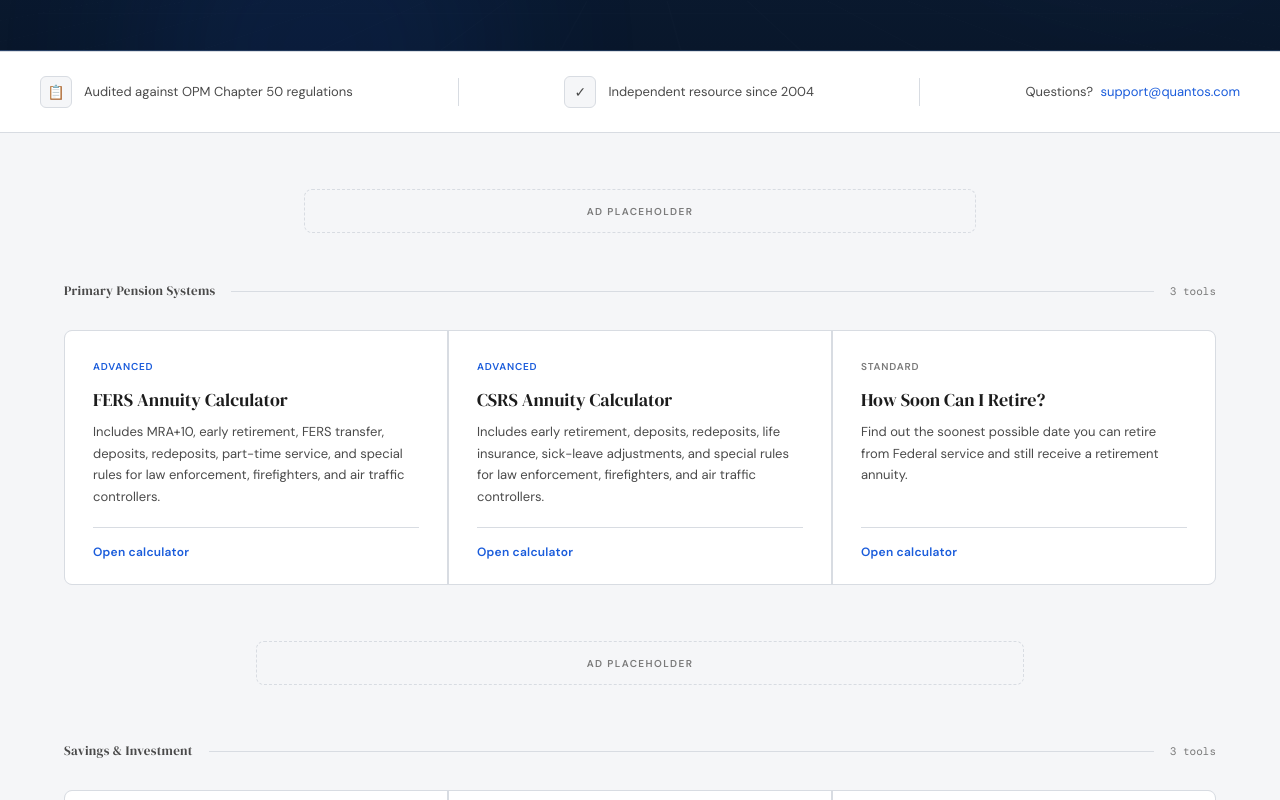
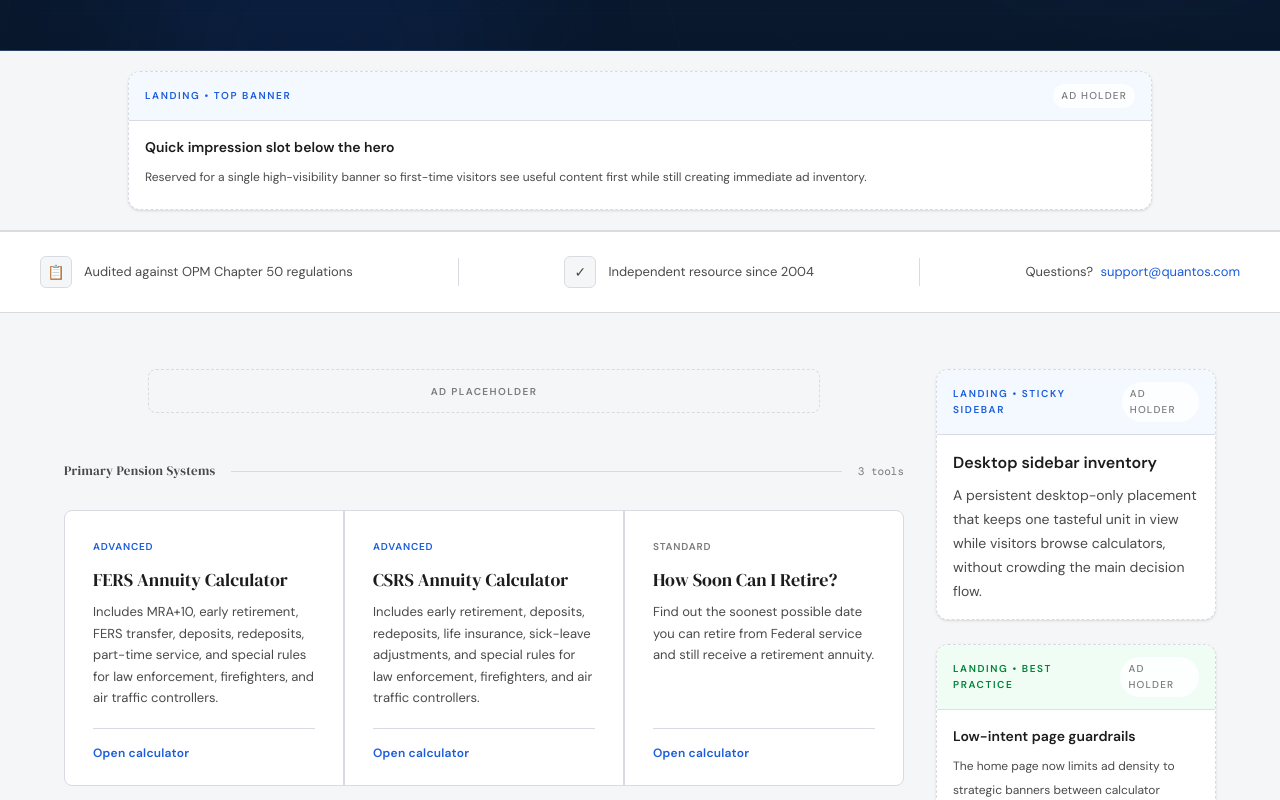
Before and after one commit to rscboy/quantos, a React (Vite) app: page / in a window 1280 px wide. Shown: the part 600-1400 px from the top of the page. Built offline with nearby package versions, Linux system fonts and the light colour scheme.

Commit message:
Add strategic ad placement holders

```diff
--- a/src/App.tsx
+++ b/src/App.tsx
@@ -16,6 +16,7 @@ import { MilitaryDepositCalculator } from './components/MilitaryDepositCalculato
 import { NewMemberModal } from './components/NewMemberModal';
 import { FullRetirementAnalysis } from './components/FullRetirementAnalysis';
 import { SocialSecurityEstimator } from './components/SocialSecurityEstimator';
+import { AdPlacement } from './components/AdPlacement';
 
 const CALCULATOR_VIEWS = new Set([
   'fers',
@@ -99,6 +100,16 @@ export default function App() {
         {view === 'ss' && <SocialSecurityEstimator onBack={() => handleNavigate('home')} linkedData={linkedCalculatorData} onLinkedDataChange={handleLinkedDataUpdate} />}
       </div>
 
+      <div className="fixed inset-x-4 bottom-4 z-30 md:hidden">
+        <AdPlacement
+          label={view === 'home' ? 'Mobile • Landing' : 'Mobile • Sticky Bottom'}
+          title={view === 'home' ? 'Mobile inline inventory for discovery traffic' : 'Sticky mobile ad holder during calculator sessions'}
+          description={view === 'home' ? 'Compact mobile placement that preserves the hero and calculator list while still exposing a monetizable slot.' : 'Designed for small screens with a compact height so it stays visible without overtaking input fields or the results area.'}
+          compact
+          className="shadow-lg"
+        />
+      </div>
+
       <Footer setView={handleNavigate} />
 
       <NewMemberModal
--- /dev/null
+++ b/src/components/AdPlacement.tsx
@@ -0,0 +1,52 @@
+import React from 'react';
+
+type AdPlacementProps = {
+  label: string;
+  title: string;
+  description: string;
+  className?: string;
+  accent?: 'blue' | 'green' | 'amber';
+  sticky?: boolean;
+  compact?: boolean;
+  refreshToken?: number;
+};
+
+const ACCENT_STYLES: Record<NonNullable<AdPlacementProps['accent']>, string> = {
+  blue: 'border-blue/20 bg-blue-50/70 text-blue',
+  green: 'border-green-200 bg-green-50 text-green-700',
+  amber: 'border-amber-200 bg-amber-50 text-amber-700',
+};
+
+export function AdPlacement({
+  label,
+  title,
+  description,
+  className = '',
+  accent = 'blue',
+  sticky = false,
+  compact = false,
+  refreshToken,
+}: AdPlacementProps) {
+  return (
+    <div
+      className={[
+        'overflow-hidden rounded-xl border border-dashed border-border bg-white shadow-sm',
+        sticky ? 'lg:sticky lg:top-24' : '',
+        className,
+      ].join(' ')}
+      aria-label={`${label} advertisement placeholder`}
+      data-refresh-token={refreshToken ?? 0}
+    >
+      <div className={`flex items-center justify-between gap-3 border-b border-border px-4 py-3 ${ACCENT_STYLES[accent]}`}>
+        <span className="text-[10px] font-semibold uppercase tracking-[0.16em]">{label}</span>
+        <span className="rounded-full bg-white/80 px-2 py-1 text-[10px] font-medium uppercase tracking-[0.12em] text-text-3">
+          Ad Holder {refreshToken !== undefined ? `• ${refreshToken}` : ''}
+        </span>
+      </div>
+      <div className={`space-y-2 px-4 py-4 ${compact ? 'min-h-[88px]' : 'min-h-[132px]'}`}>
+        <h3 className={`font-semibold text-text ${compact ? 'text-sm' : 'text-base'}`}>{title}</h3>
+        <p className={`leading-6 text-text-2 ${compact ? 'text-xs' : 'text-sm'}`}>{description}</p>
+      </div>
+    </div>
+  );
+}
--- a/src/components/FullRetirementAnalysis.tsx
+++ b/src/components/FullRetirementAnalysis.tsx
@@ -1,6 +1,7 @@
-import React, { useMemo, useState } from 'react';
+import React, { useEffect, useMemo, useState } from 'react';
 import { LinkedCalculatorData, applyLinkedDataToFullAnalysis } from '../utils/calculatorLinking';
 import { FedEmployee, fedcalcApi } from '../services/fedcalcApi';
+import { AdPlacement } from './AdPlacement';
 
 type AnalysisStep =
   | 'background'
@@ -152,8 +153,15 @@ export function FullRetirementAnalysis({ onBack, linkedData }: { onBack: () => v
   const [isCalculating, setIsCalculating] = useState(false);
   const [reportData, setReportData] = useState<any>(null);
   const [timelineMode, setTimelineMode] = useState<'nominal' | 'real'>('real');
+  const [adRefreshCount, setAdRefreshCount] = useState(1);
 
   const currentStep = STEPS[stepIndex];
+
+  useEffect(() => {
+    if (stepIndex > 0) {
+      setAdRefreshCount((count) => count + 1);
+    }
+  }, [stepIndex]);
   const ageAtRetirement = useMemo(() => yearsBetween(formData.dateOfBirth, formData.dateRetire), [formData.dateOfBirth, formData.dateRetire]);
   const serviceYears = useMemo(() => yearsBetween(formData.dateServiceComp, formData.dateRetire), [formData.dateServiceComp, formData.dateRetire]);
   const high3FromHistory = useMemo(() => {
@@ -405,7 +413,7 @@ export function FullRetirementAnalysis({ onBack, linkedData }: { onBack: () => v
           </div>
         )}
 
-        <div className="grid grid-cols-1 lg:grid-cols-[280px_minmax(0,1fr)] gap-6">
+        <div className="grid grid-cols-1 xl:grid-cols-[280px_minmax(0,1fr)_240px] gap-6">
           <aside className="bg-white border border-border rounded-lg p-5 h-fit">
             <div className="text-xs uppercase tracking-[0.08em] text-text-3 mb-4">Scenario Builder</div>
             <div className="space-y-3">
@@ -447,6 +455,13 @@ export function FullRetirementAnalysis({ onBack, linkedData }: { onBack: () => v
                     <Metric label="Total service" value={formatYears(serviceYears)} />
                     <Metric label="Retirement system logic" value={systemLabel} />
                   </div>
+                  <AdPlacement
+                    label="Input Phase • Inline"
+                    title="Inline holder after the first core inputs"
+                    description="Inserted after the opening date and eligibility fields so engaged users encounter an ad during a natural pause, not before the form becomes useful."
+                    compact
+                    refreshToken={adRefreshCount}
+                  />
                   <div className="grid grid-cols-1 md:grid-cols-2 gap-6">
                     <Field label="Retirement System *" error={errors.bCSRS}>
                       <select name="bCSRS" value={formData.bCSRS || 'N'} onChange={handleChange} className={inputClass(errors.bCSRS)}>
@@ -510,6 +525,14 @@ export function FullRetirementAnalysis({ onBack, linkedData }: { onBack: () => v
                     <Field label="Projected future yearly earnings"><input type="number" name="fFutureYearsSalary" value={formData.fFutureYearsSalary || ''} onChange={handleChange} className={inputClass()} /></Field>
                     <Field label="Social Security estimate at retirement (annual)"><input type="number" name="fSocSec" value={formData.fSocSec || ''} onChange={handleChange} className={inputClass()} /></Field>
                   </div>
+                  <AdPlacement
+                    label="Input Phase • Inline"
+                    title="Mid-form pause point"
+                    description="Salary history tends to create review pauses, which makes this a better visibility point than interrupting the first field group."
+                    accent="green"
+                    compact
+                    refreshToken={adRefreshCount}
+                  />
                   <div className="pt-6 border-t border-border space-y-4">
                     <div className="flex items-center justify-between">
                       <h3 className="font-semibold text-text">Part-time service adjustments</h3>
@@ -658,6 +681,13 @@ export function FullRetirementAnalysis({ onBack, linkedData }: { onBack: () => v
 
               {currentStep.id === 'reports' && (
                 <div className="space-y-4">
+                  <AdPlacement
+                    label="Input Phase • Pre-Calculate"
+                    title="Small banner above Generate Report"
+                    description="A compact unit directly above the calculation action captures attention during the final review step without blocking the CTA."
+                    compact
+                    refreshToken={adRefreshCount}
+                  />
                   {REPORT_OPTIONS.map((option) => (
                     <label key={option.key} className="flex items-start gap-3 p-4 border border-border rounded-md hover:bg-gray-50">
                       <input type="checkbox" checked={formData[option.key] === 'Y'} onChange={(e) => setFormData((prev) => ({ ...prev, [option.key]: e.target.checked ? 'Y' : 'N' }))} className="mt-1" />
@@ -688,6 +718,13 @@ export function FullRetirementAnalysis({ onBack, linkedData }: { onBack: () => v
                     <Metric label="Net monthly annuity" value={`$${currency(summary.netMonthly)}`} />
                   </div>
 
+                  <AdPlacement
+                    label="Results • Post-Summary"
+                    title="High-value placement right after the results summary"
+                    description="Users typically linger here to absorb their annuity headline numbers, making this the strongest placeholder for premium post-result inventory."
+                    refreshToken={adRefreshCount}
+                  />
+
                   <div>
                     <h3 className="font-semibold text-text mb-3">Salary history breakdown</h3>
                     <div className="overflow-x-auto border border-border rounded-md">
@@ -709,6 +746,15 @@ export function FullRetirementAnalysis({ onBack, linkedData }: { onBack: () => v
                       </table>
                     </div>
                   </div>
+
+                  <AdPlacement
+                    label="Results • Between Sections"
+                    title="Inline holder before charts and breakdowns"
+                    description="This break separates the numeric summary from the deeper projection visuals, creating a natural between-sections impression slot."
+                    accent="green"
+                    compact
+                    refreshToken={adRefreshCount}
+                  />
 
                   <div className="rounded-xl border border-border bg-gradient-to-br from-slate-50 to-white p-5 space-y-5">
                     <div className="flex flex-col gap-3 lg:flex-row lg:items-center lg:justify-between">
@@ -771,6 +817,15 @@ export function FullRetirementAnalysis({ onBack, linkedData }: { onBack: () => v
                     </div>
                   </div>
 
+                  <AdPlacement
+                    label="Results • Next Steps"
+                    title="Placement before recommendations and follow-up actions"
+                    description="Keeps one more monetization point in view just before users decide whether to print, email, or refine their retirement scenario."
+                    accent="amber"
+                    compact
+                    refreshToken={adRefreshCount}
+                  />
+
                   <div className="space-y-2 text-sm text-text-2">
                     <p><strong>Selected report modules:</strong> {reportSections.length ? reportSections.map((section) => section.label).join(', ') : 'None selected.'}</p>
                     <p><strong>Additional explanatory notes:</strong> Age/service formulas, special retirement eligibility, leave balances, and CSRS/FERS transfer splits are preserved as scenario inputs and reflected in the summary output.</p>
@@ -803,6 +858,25 @@ export function FullRetirementAnalysis({ onBack, linkedData }: { onBack: () => v
               )}
             </div>
           </section>
+
+          <aside className="hidden xl:block">
+            <AdPlacement
+              label="Input Phase • Sticky"
+              title="High-engagement desktop rail"
+              description="This sticky holder stays beside longer forms so users can pause, think, and review inputs without losing their place or covering critical fields."
+              sticky
+              refreshToken={adRefreshCount}
+              className="mb-6"
+            />
+            <AdPlacement
+              label="Iteration Loop"
+              title="Refresh on recalculation or section changes"
+              description="Each step change and report generation bumps the placeholder token, modeling a controlled ad refresh cycle during scenario tweaks and repeat calculations."
+              accent="amber"
+              compact
+              refreshToken={adRefreshCount}
+            />
+          </aside>
         </div>
       </main>
     </div>
--- a/src/components/Home.tsx
+++ b/src/components/Home.tsx
@@ -1,5 +1,6 @@
 import React from 'react';
 import { SponsorBanner } from './SponsorBanner';
+import { AdPlacement } from './AdPlacement';
 
 const CALCULATORS = [
   {
@@ -81,6 +82,18 @@ export function Home({ onSelectCalc }: { onSelectCalc: (id: string) => void }) {
         </div>
       </div>
 
+      <div className="px-6 py-5 bg-bg border-b border-border">
+        <div className="max-w-[1200px] mx-auto">
+          <AdPlacement
+            label="Landing • Top Banner"
+            title="Quick impression slot below the hero"
+            description="Reserved for a single high-visibility banner so first-time visitors see useful content first while still creating immediate ad inventory."
+            className="mx-auto max-w-5xl"
+            compact
+          />
+        </div>
+      </div>
+
       <div className="bg-white border-y border-border p-6 m-0">
         <div className="max-w-[1200px] mx-auto flex flex-wrap items-center justify-between gap-4 md:gap-6">
           <div className="flex items-center gap-3 text-[13px] text-text-2">
@@ -100,9 +113,11 @@ export function Home({ onSelectCalc }: { onSelectCalc: (id: string) => void }) {
       </div>
 
       <main className="max-w-[1200px] mx-auto pt-14 px-6 pb-20">
-        <div className="mb-12">
-          <SponsorBanner className="h-[44px] w-full max-w-2xl mx-auto" />
-        </div>
+        <div className="grid grid-cols-1 lg:grid-cols-[minmax(0,1fr)_280px] gap-8 items-start">
+          <div>
+            <div className="mb-12">
+              <SponsorBanner className="h-[44px] w-full max-w-2xl mx-auto" />
+            </div>
 
         {CALCULATORS.map((section, idx) => {
           const count = section.items.length;
@@ -144,7 +159,13 @@ export function Home({ onSelectCalc }: { onSelectCalc: (id: string) => void }) {
             </div>
             {idx === 0 && (
               <div className="mb-14">
-                <SponsorBanner className="h-[44px] w-full max-w-3xl mx-auto" />
+                <AdPlacement
+                  label="Landing • Mid-Page"
+                  title="Inline ad between calculator sections"
+                  description="Placed between major calculator groups to capture extra impressions after visitors begin exploring, while keeping the surrounding content scannable."
+                  className="mx-auto max-w-3xl"
+                  compact
+                />
               </div>
             )}
             {idx === 2 && (
@@ -155,6 +176,25 @@ export function Home({ onSelectCalc }: { onSelectCalc: (id: string) => void }) {
             </React.Fragment>
           );
         })}
+          </div>
+
+          <aside className="hidden lg:block">
+            <AdPlacement
+              label="Landing • Sticky Sidebar"
+              title="Desktop sidebar inventory"
+              description="A persistent desktop-only placement that keeps one tasteful unit in view while visitors browse calculators, without crowding the main decision flow."
+              sticky
+              className="mb-6"
+            />
+            <AdPlacement
+              label="Landing • Best Practice"
+              title="Low-intent page guardrails"
+              description="The home page now limits ad density to strategic banners between calculator groups so bounce-prone traffic still gets a clean, trustworthy first impression."
+              accent="green"
+              compact
+            />
+          </aside>
+        </div>
       </main>
     </div>
   );
```
